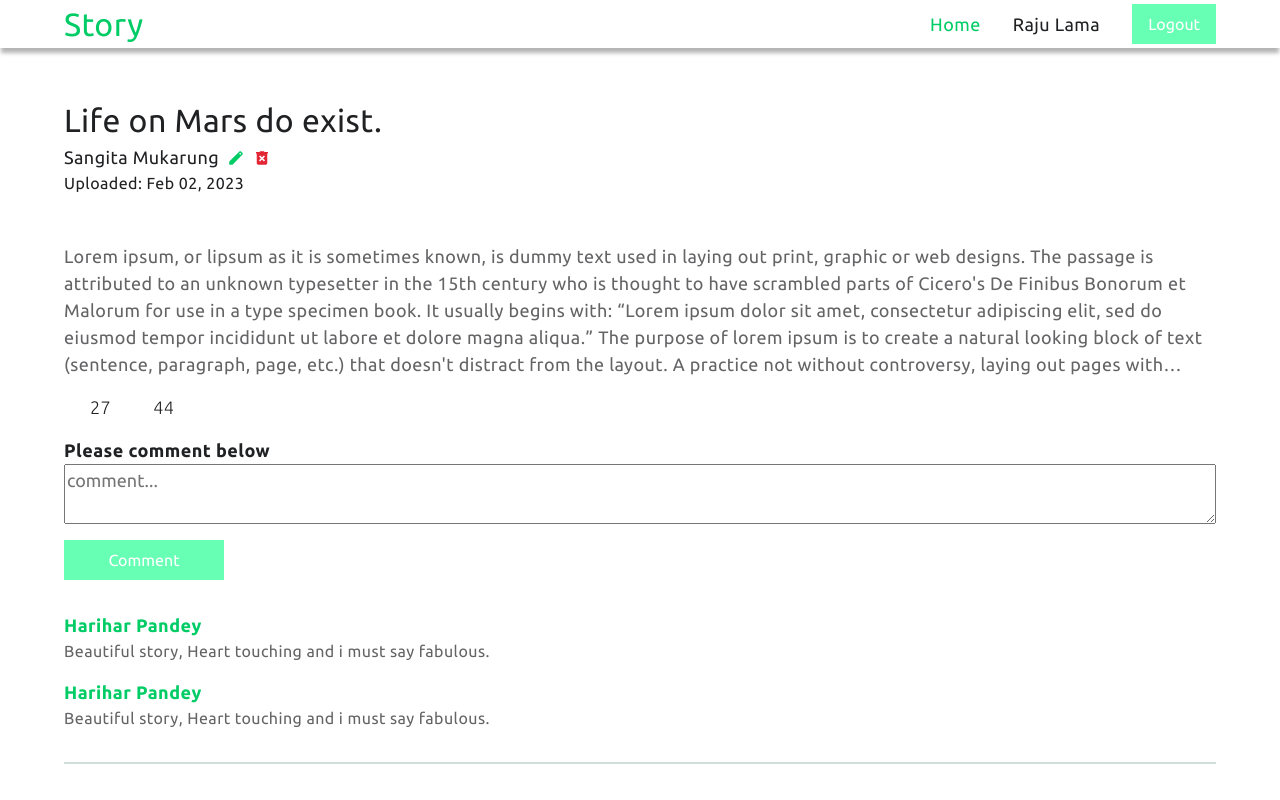
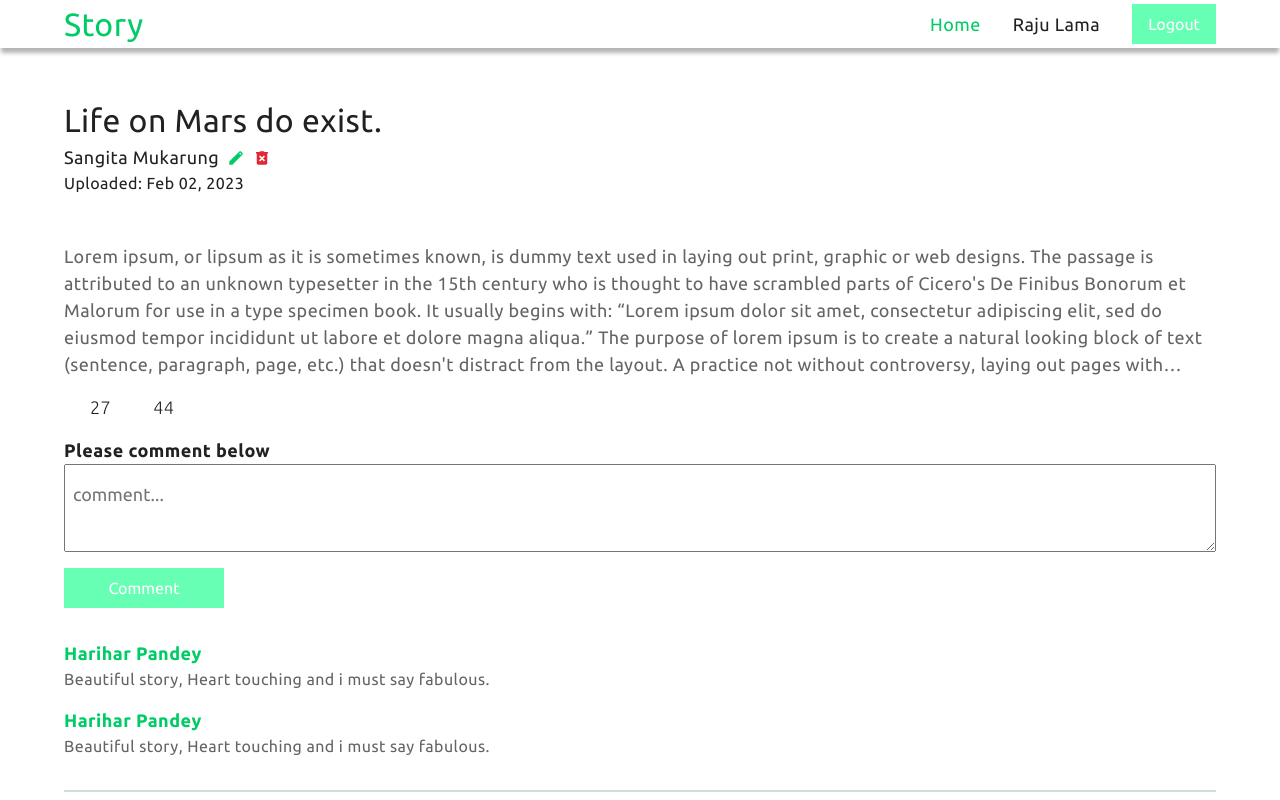
Before and after one commit to rajutamanglama63/express-session-stories, a React (Create React App) app in the folder client/: page / in a window 1280 px wide. Both pictures are taken after a click on the icon 136 px from the left and 407 px from the top of the page. Shown: the top 800 px of the page. Built offline with nearby package versions, Linux system fonts and the light colour scheme; some icons are missing.

Commit message:
feat: outline color applied

```diff
--- a/client/src/components/Comment.js
+++ b/client/src/components/Comment.js
@@ -5,7 +5,7 @@ const Comment = () => {
     <div className="flex block-view region-tn">
       <p className="h6 bold">Please comment below</p>
       <form className="flex block-view">
-        <textarea placeholder="comment..." />
+        <textarea className="input-field" placeholder="comment..." />
         <button className="comment-btn region-margin-tn">Comment</button>
       </form>
       <div className="region-padding-top">
```
